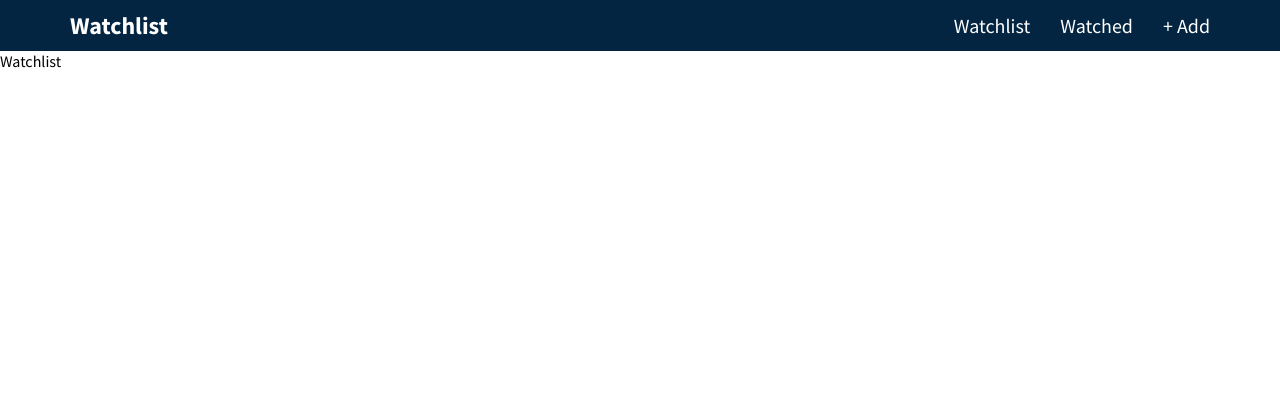
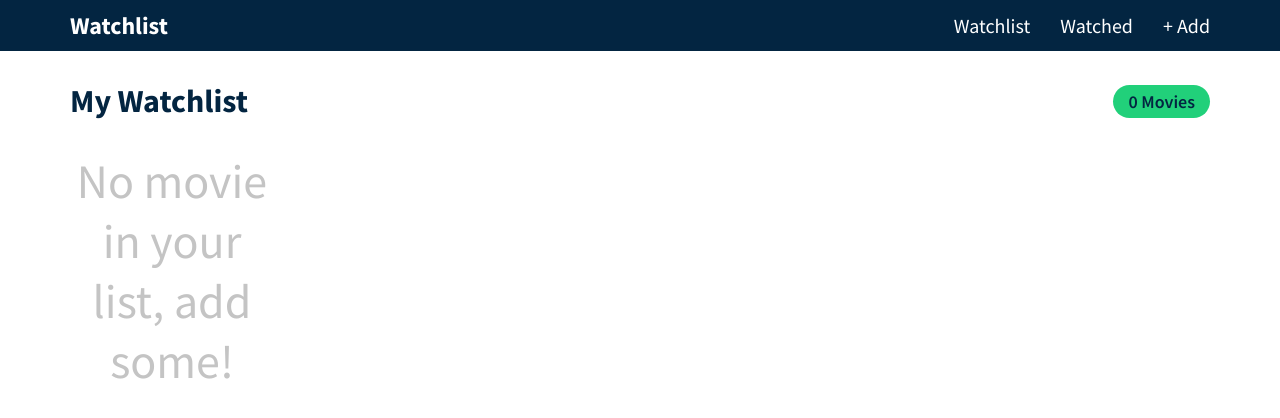
Before and after one commit to moobarrac/movie-watchlist, a React (Create React App) app: page / in a window 1280 px wide. Shown: the top 418 px of the page. Built offline with nearby package versions, Linux system fonts and the light colour scheme; the HTML template or start-up script is replaced by a standard one.

Commit message:
watchlist comp

```diff
--- a/src/component/Watchlist.js
+++ b/src/component/Watchlist.js
@@ -1,8 +1,28 @@
-import React from 'react'
+import React, { useContext } from 'react'
+import { GlobalContext } from '../context/GlobalState'
+import MovieCard from './MovieCard'
 
 const Watchlist = () => {
+  const {watchlist} = useContext(GlobalContext)
   return (
-    <div>Watchlist</div>
+    <div className='movie-page'>
+      <div className='container'>
+        <div className='header'>
+          <h1 className='heading'>My Watchlist</h1>
+          <span className='count-pill'>
+            {watchlist.length} {watchlist.length === 1 ? 'Movie' : 'Movies'}
+          </span>
+        </div>
+        <div className='movie-grid'>
+          {
+            watchlist.length > 0 ? watchlist.map(movie => {
+              return <MovieCard movie={movie} type='watchlist'/>
+            }) :
+            <div className='no-movies'>No movie in your list, add some!</div>
+          }
+        </div>
+      </div>
+    </div>
   )
 }
 
```
